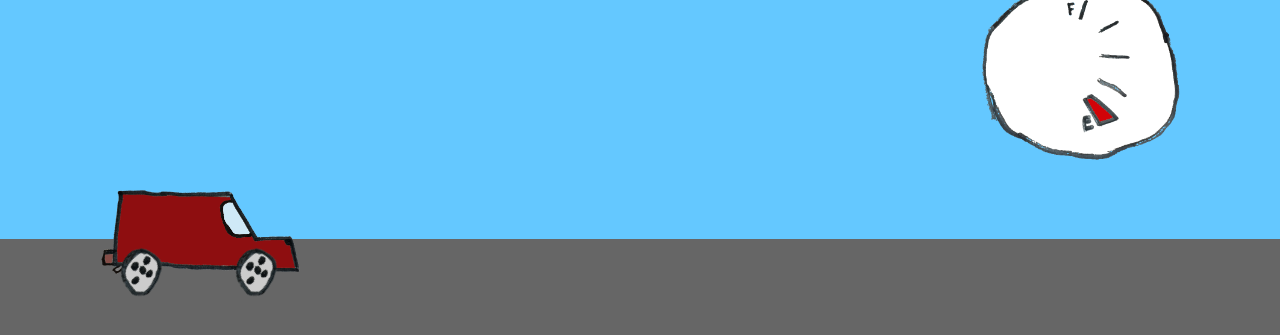
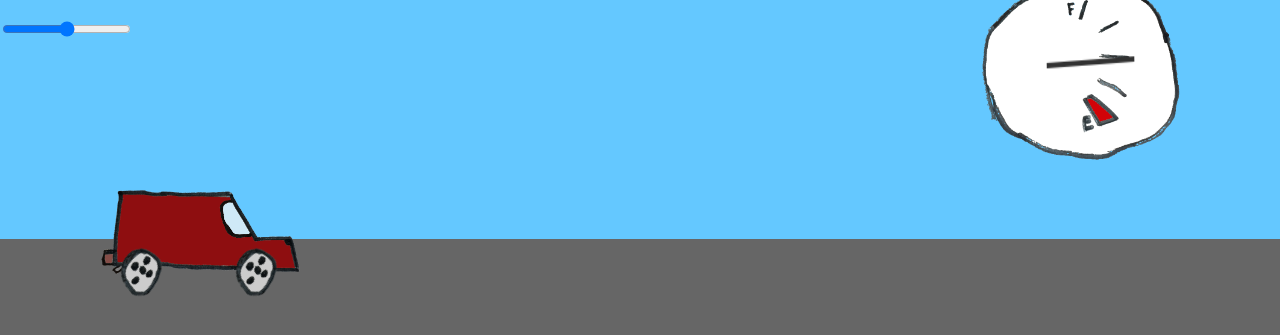
Before and after one commit to dgilber/car-adventures, a plain HTML site: page game.html in a window 1280 px wide. Shown: the part 61-396 px from the top of the page. Drawn offline with Linux system fonts and the light colour scheme.

Commit message:
Fuel needle

```diff
--- a/game.html
+++ b/game.html
@@ -52,6 +52,12 @@ html, body {
     right: 100px;
 }
 
+#fuel_needle {
+    position: relative;
+    width: 200px;
+    height: 200px;
+}
+
 .road {
     position: absolute;
     top: 300px;
@@ -79,6 +85,28 @@ function start_wheels() {
         20  // milliseconds
     )
 }
+
+function set_fuel_level (level) {
+    // level is number between 0 and 100
+    var canvas = document.getElementById('fuel_needle');
+    var ctx = canvas.getContext('2d');
+    ctx.clearRect(0, 0, canvas.width, canvas.height)
+    ctx.strokeStyle = 'rgb(50, 50, 50)';
+    ctx.lineWidth = 4;
+    ctx.beginPath();
+    ctx.moveTo(100, 65);
+
+    // full-y: 160, 20
+    // empty-y: 160, 100
+    var range = 100 - 20;
+    var y = 100 - (range * (level / 100))
+    var off_center = 50 - Math.abs(50 - level);
+    var x_pad = Math.log2(Math.max(1, off_center / 2)) * 10;
+    ctx.lineTo(160 + x_pad + (off_center / 2), y);
+    ctx.stroke();
+    ctx.closePath();
+}
+
 </script>
 </head>
 
@@ -89,11 +117,15 @@ function start_wheels() {
   <div class="wheel rear"></div>
   <div class="wheel front"></div>
  </div>
- <div class="fuel gauge"></div>
+ <div class="fuel gauge">
+  <canvas id="fuel_needle"></canvas>
+ </div>
  <div class="road"></div>
 
+ <input type="range" name="fuel_controller" min="0" max="100" step="1" onchange="set_fuel_level(this.value)">
 <script>
     start_wheels();
+    set_fuel_level(50);
 </script>
 
 </body>
--- a/main.css
+++ /dev/null
@@ -1,4 +0,0 @@
-.car-frame {
-    background-image: url(images/car_frame.png);
-
-}
```
